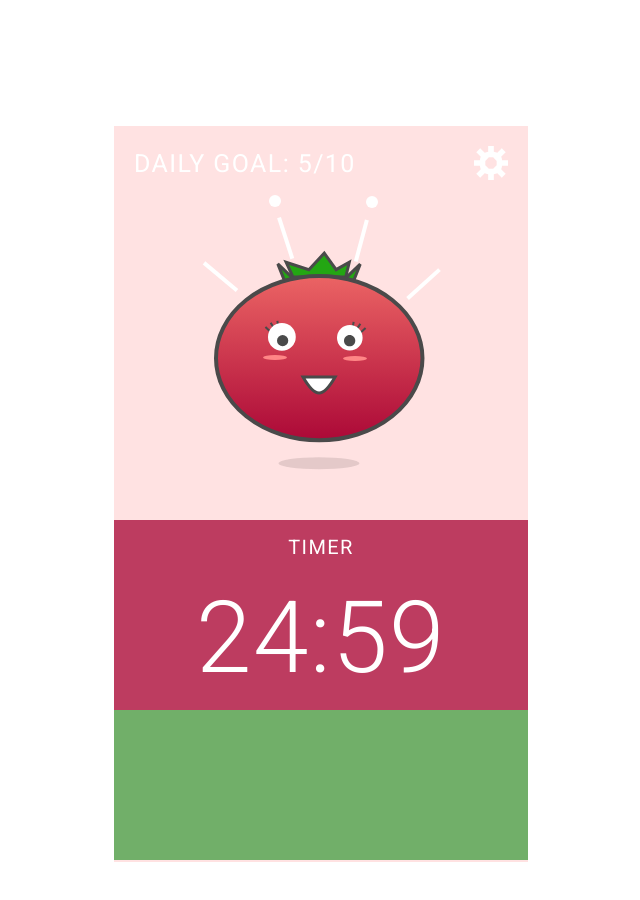
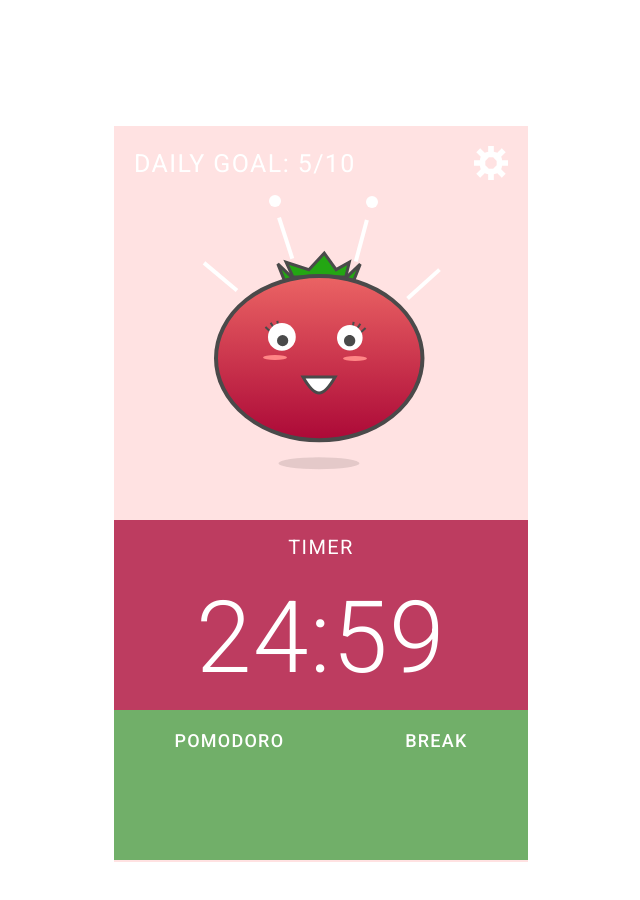
Before and after one commit to francescacosta/Pomodoro-Clock, a plain HTML site: page index.html in a window 1280 px wide. Shown: the whole page, without its empty margins (319-959 px from the left). Drawn offline with Linux system fonts and the light colour scheme.

Commit message:
create green container text and its flex

```diff
--- a/index.html
+++ b/index.html
@@ -81,7 +81,10 @@
         </div>
 
         <div class="green-container">
-
+          <div class="text-flex">
+            <span class="green-container-text">POMODORO</span>
+            <span class="green-container-text">BREAK</span>
+          </div>
         </div>
 
     </div>
--- a/style.css
+++ b/style.css
@@ -65,6 +65,22 @@
   padding-top: 20px;
 }
 
+.text-flex {
+  display: flex;
+  flex-direction: row;
+  justify-content: space-around;
+  text-align: center;
+}
+
+.green-container-text {
+  padding-top: 20px;
+  font-family: 'Roboto', sans-serif;
+  font-size: 18px;
+  color: #FFFFFF;
+  letter-spacing: 1.25px;
+  font-weight: 500;
+}
+
 .green-container {
   background-color: #71AF69;
   width: 100%;
```
